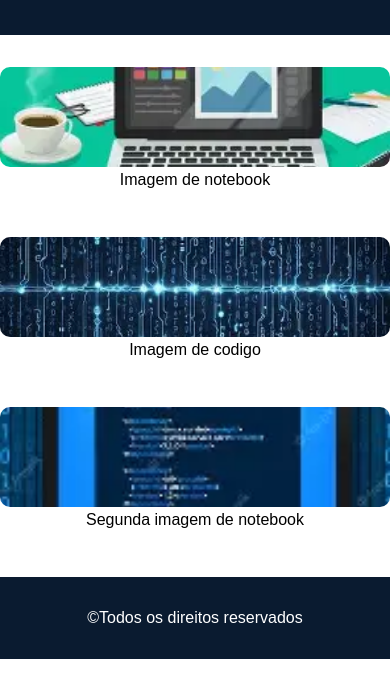
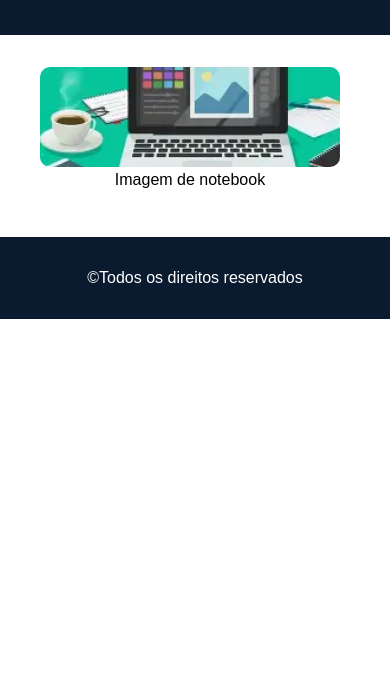
Before and after one commit to Luiz123sla/Teste2, a plain HTML site: page servicos.html in a window 390 px wide. Shown: the part 77-774 px from the top of the page. Drawn offline with Linux system fonts and the light colour scheme.

Commit message:
Update estilo.css

```diff
--- a/css/estilo.css
+++ b/css/estilo.css
@@ -65,13 +65,3 @@ header, footer{
 footer{
     margin-top: 1rem;
 }
-
-/*Responsividade para celulares*/
-@media (max-width: 600px){
-    .Carrossel{
-        flex-direction: column;
-    }
-    .Carrossel figure{
-        min-width: 100%;
-    }
-}
```
